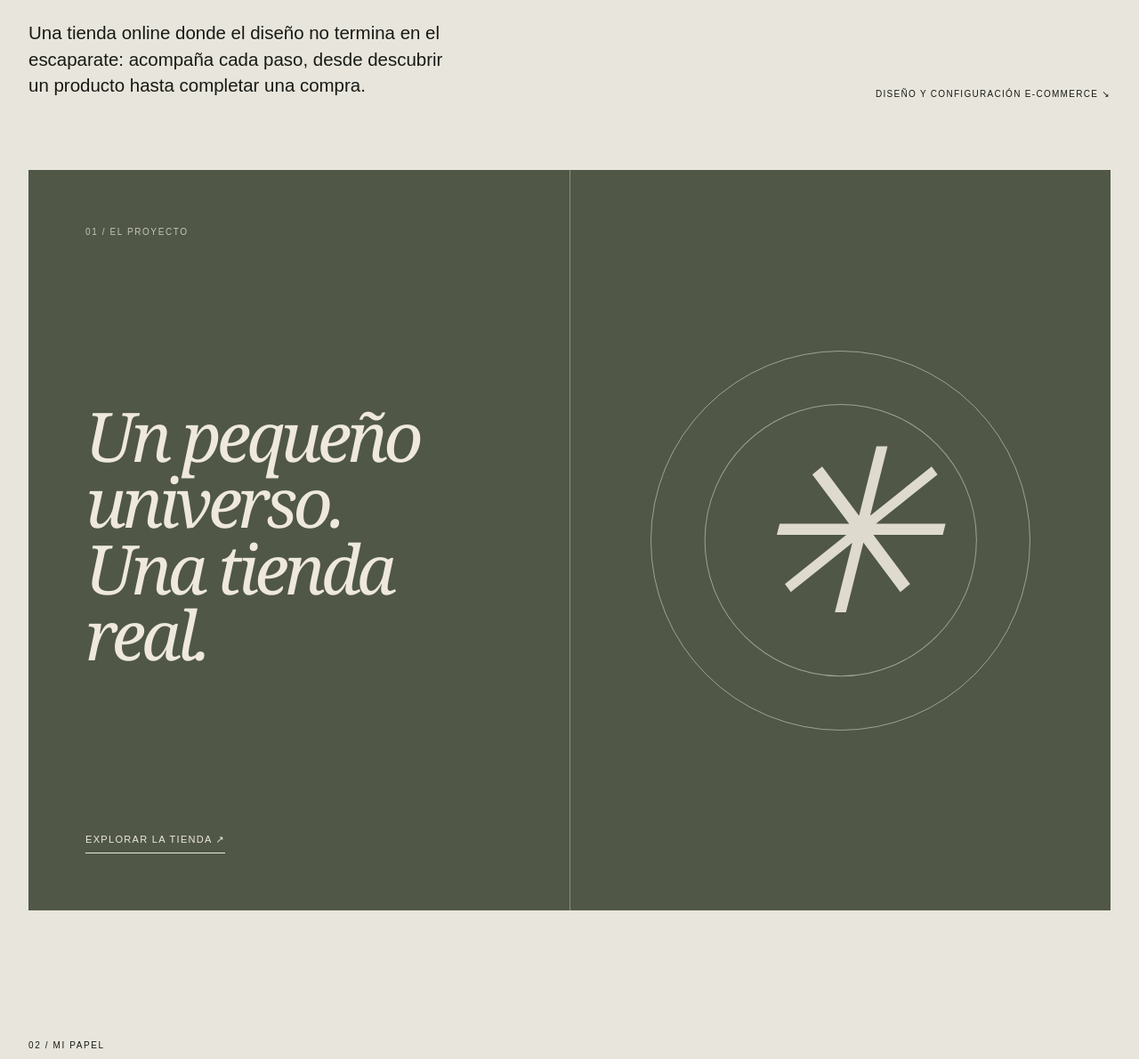
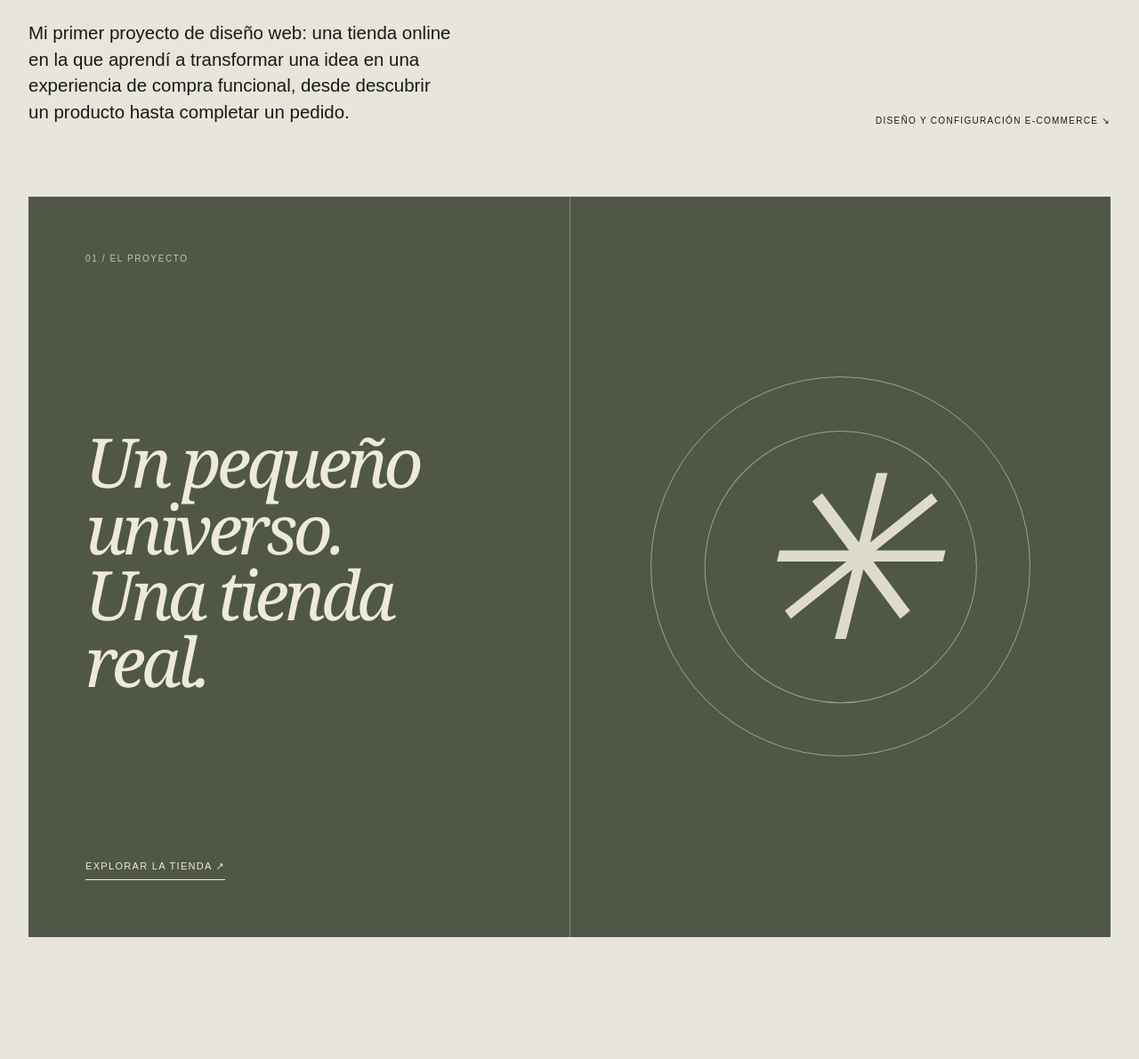
Before and after one commit to taniavmarti/portfolio, a plain HTML site: page lo-raconet-magic.html in a window 1280 px wide. Shown: the part 610-1800 px from the top of the page at 89% size. Drawn offline with Linux system fonts and the light colour scheme.

Commit message:
Tell the story of Lo Raconet Magic as first web design project

```diff
--- a/lo-raconet-magic.html
+++ b/lo-raconet-magic.html
@@ -70,9 +70,9 @@
 <header class="site-header"><a class="logo" href="index.html#home">T. VIDAL</a><nav aria-label="Main navigation"><a href="index.html#home">[01] INICIO</a><a href="index.html#work">[02] PROYECTOS</a><a href="index.html#about">[03] SOBRE MÍ</a><a href="index.html#contact">[04] CONTACTO</a></nav></header>
 <main class="raconet">
 <div class="r-top"><span>02 / PROYECTOS</span><a href="index.html#work">← VOLVER A PROYECTOS</a></div>
-<section class="r-hero r-reveal"><p class="r-label">E-COMMERCE / SHOPIFY / UX / SEO</p><h1>Lo Raconet<br><em>Màgic.</em></h1><div class="r-hero-bottom"><p>Una tienda online donde el diseño no termina en el escaparate: acompaña cada paso, desde descubrir un producto hasta completar una compra.</p><span>DISEÑO Y CONFIGURACIÓN E-COMMERCE ↘</span></div></section>
+<section class="r-hero r-reveal"><p class="r-label">E-COMMERCE / SHOPIFY / UX / SEO</p><h1>Lo Raconet<br><em>Màgic.</em></h1><div class="r-hero-bottom"><p>Mi primer proyecto de diseño web: una tienda online en la que aprendí a transformar una idea en una experiencia de compra funcional, desde descubrir un producto hasta completar un pedido.</p><span>DISEÑO Y CONFIGURACIÓN E-COMMERCE ↘</span></div></section>
 <section class="r-feature r-reveal"><div class="r-feature-copy"><span class="r-label">01 / EL PROYECTO</span><strong>Un pequeño<br>universo.<br>Una tienda<br>real.</strong><a href="https://www.loraconetmagic.com/" target="_blank" rel="noopener noreferrer">EXPLORAR LA TIENDA ↗</a></div><div class="r-feature-art" aria-label="Composición tipográfica decorativa"><span>✳</span></div></section>
-<section class="r-section r-reveal"><div><span class="r-label">02 / MI PAPEL</span><h2>Más que<br><em>una web.</em></h2></div><div class="r-section-copy"><p>Diseñé y configuré la tienda en Shopify, organicé el catálogo, incorporé las fotografías y descripciones de los productos y comprobé que el recorrido de compra funcionara correctamente.</p></div></section>
+<section class="r-section r-reveal"><div><span class="r-label">02 / MI PRIMER PROYECTO WEB</span><h2>Más que<br><em>una web.</em></h2></div><div class="r-section-copy"><p>Lo Raconet Màgic fue mi primera experiencia en diseño web y mi introducción al comercio electrónico. Diseñé y configuré la tienda en Shopify, organicé el catálogo, incorporé fotografías y descripciones de los productos y comprobé el recorrido de compra. Un proyecto de aprendizaje práctico, desde la estructura de la web hasta su funcionamiento real.</p></div></section>
 <div class="r-steps r-reveal"><div class="r-step"><span>01 / DISEÑO</span><strong>Interfaz y estructura</strong><p>Organización visual y navegación de la tienda.</p></div><div class="r-step"><span>02 / CATÁLOGO</span><strong>Productos y contenido</strong><p>Publicación de fotografías, fichas y descripciones.</p></div><div class="r-step"><span>03 / FUNCIONALIDAD</span><strong>Proceso de compra</strong><p>Revisión del funcionamiento del e-commerce.</p></div><div class="r-step"><span>04 / VISIBILIDAD</span><strong>SEO e indexación</strong><p>Títulos, metadescripciones y presencia en Google.</p></div></div>
 <section class="r-journey r-reveal"><div class="r-journey-head"><div><span class="r-label">03 / EXPERIENCIA DE COMPRA</span><h2>Descubrir.<br>Elegir. Comprar.</h2></div><span class="r-label">UN RECORRIDO COMPLETO ↘</span></div><div class="r-flow"><div class="r-flow-item"><small>01 / EXPLORACIÓN</small><strong>Encontrar<br>lo especial.</strong><p>Productos y colecciones organizados para facilitar la navegación.</p></div><div class="r-flow-item"><small>02 / PRODUCTO</small><strong>Conocer<br>cada pieza.</strong><p>Fotografías y descripciones para acompañar la decisión de compra.</p></div><div class="r-flow-item"><small>03 / COMPRA</small><strong>Del carrito<br>al pedido.</strong><p>Comprobación del proceso de compra y del funcionamiento de la tienda.</p></div></div></section>
 <section class="r-seo r-reveal"><div><span class="r-label">04 / POSICIONAMIENTO</span><h2>Diseñada<br>para ser<br><em>encontrada.</em></h2></div><div><p>El trabajo también incluyó la optimización de títulos SEO, metadescripciones y la indexación de páginas para facilitar su aparición en los resultados de Google.</p><p class="r-seo-note">No se atribuyen resultados de tráfico o ventas: la promoción en redes sociales corresponde a la marca.</p></div></section>
```
